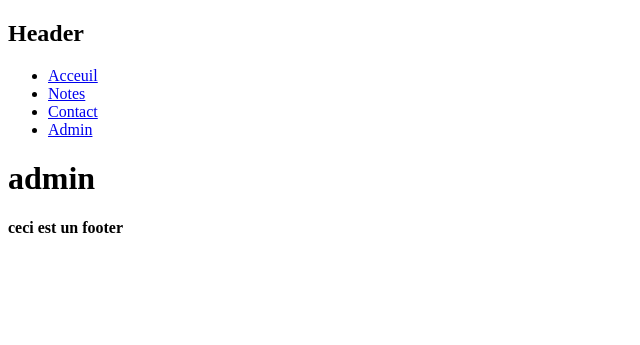
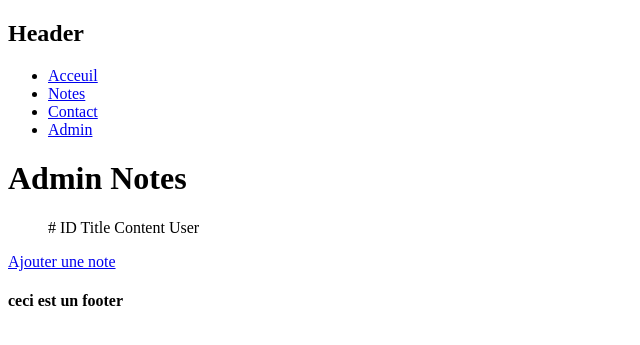
Before and after one commit to GeulinJeanBaptiste/php, a PHP site: page /admin in a window 1280 px wide. Shown: the top 345 px of the page, without its empty margins (0-640 px from the left). Run offline with PHP 8.4, Linux system fonts and the light colour scheme; data that the repository does not hold is empty.

Commit message:
modif admin

```diff
--- a/controllers/admin/index.php
+++ b/controllers/admin/index.php
@@ -1,2 +1,6 @@
 <?php
+require 'models/Database.php';
+
+$notes = $connexion->query('SELECT * FROM note ORDER BY id DESC')->fetchAll();
+
 require 'views/admin/index.view.php';
--- a/views/admin/index.view.php
+++ b/views/admin/index.view.php
@@ -1,3 +1,34 @@
 <?php require 'views/partials/header.php' ?>
-<h1>admin</h1>
+
+<body>
+    <h1>Admin Notes</h1>
+    <ul>
+        <?php
+        $i = 1;
+        ?>
+        <tr>
+            <th>#</th>
+            <th>ID</th>
+            <th>Title</th>
+            <th>Content</th>
+            <th>User</th>
+        </tr>
+
+        <?php
+        foreach ($notes as $note) : ?>
+            <table>
+                <tr>
+                    <th><?= $i ?><a href="/note?id=<?= $note['id'] ?>"><?= $note['title'] ?></th>
+                    <th><?= $i ?><a href="/note?id=<?= $note['id'] ?>"><?= $note['content'] ?></th>
+
+                </tr>
+            </table>
+        <?php
+            $i = $i + 1;
+        endforeach; ?>
+    </ul>
+    <p><a href="/note-new">Ajouter une note</a></p>
+</body>
+
+
 <?php require 'views/partials/footer.php' ?>
```
